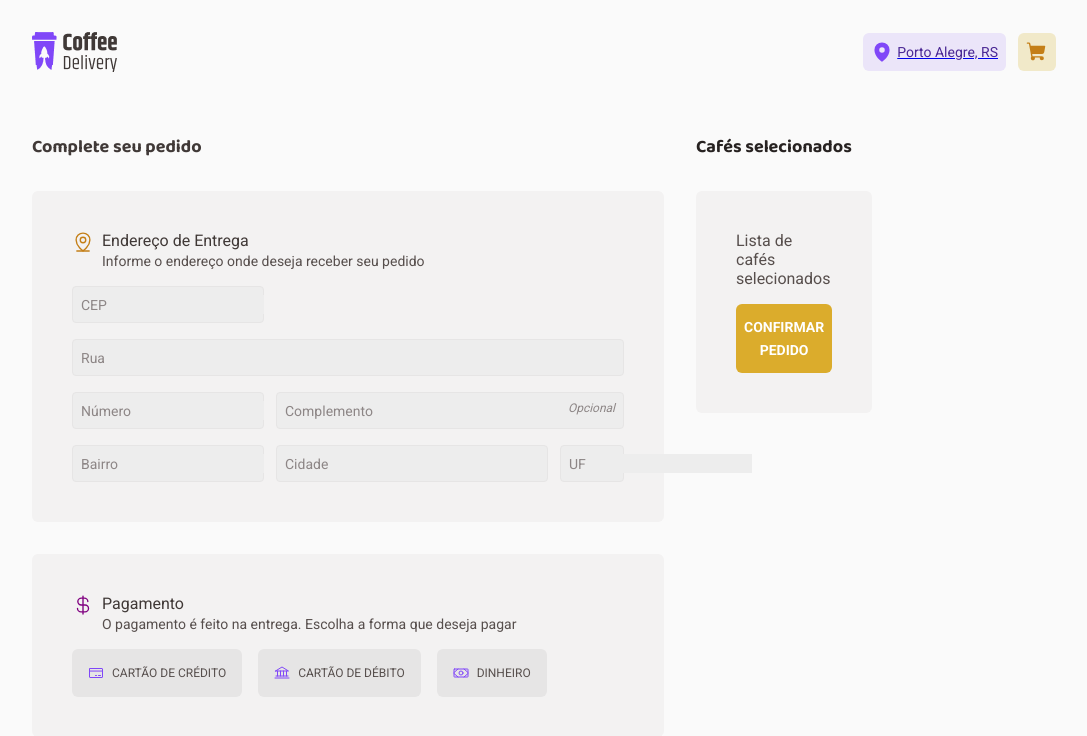
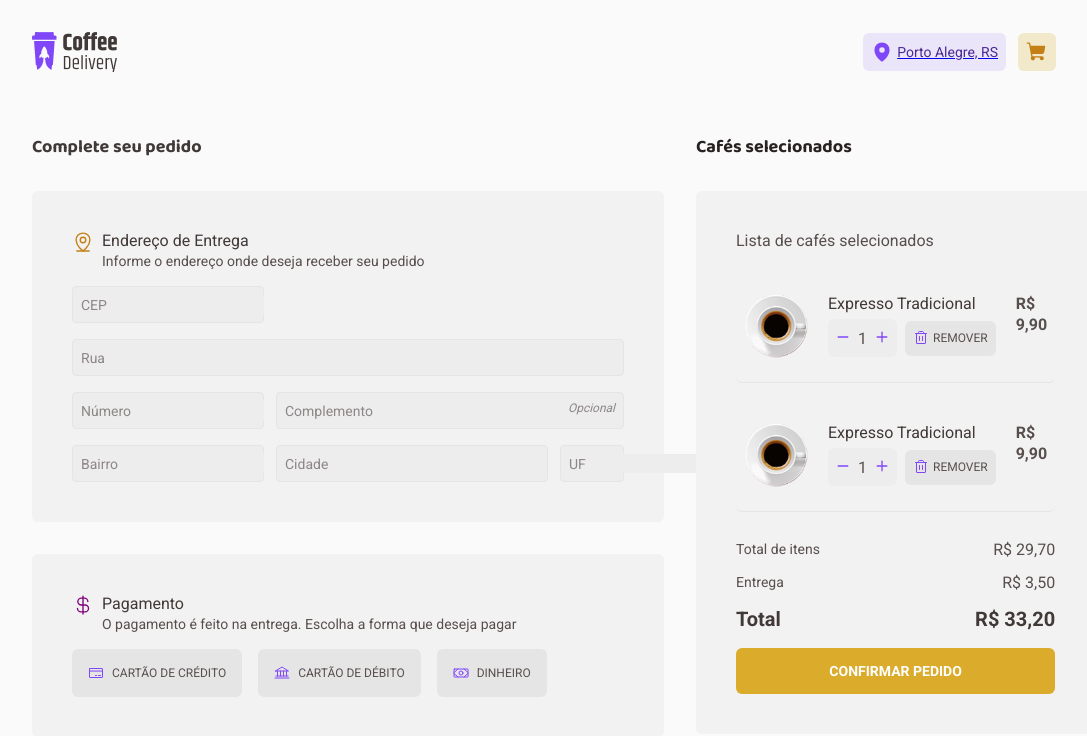
Before and after one commit to ThauanyAA/coffee-delivery, a React (Vite) app: page /checkout in a window 1280 px wide. Shown: the top 736 px of the page, without its empty margins (96-1183 px from the left). Built offline with nearby package versions, Linux system fonts and the light colour scheme.

Commit message:
Cart component

```diff
--- a/src/components/Cart/index.tsx
+++ b/src/components/Cart/index.tsx
@@ -1,6 +1,8 @@
 import { Button } from "../Button";
 import { Card } from "../Card";
-import { Title } from "../Typography";
+import { SelectedCoffee } from "../SelectedCoffee";
+import { Text, Title } from "../Typography";
+import { InfoContainer, ItemsInfo, SelectedItemsContainer } from "./styles";
 
 export function Cart() {
   return (
@@ -10,8 +12,41 @@ export function Cart() {
       </Title>
       <Card>
         <p>Lista de cafés selecionados</p>
+        <SelectedItemsContainer>
+          <SelectedCoffee />
+          <SelectedCoffee />
+        </SelectedItemsContainer>
 
-        <Button type="button">
+        <InfoContainer>
+          <ItemsInfo>
+            <Text variant="s" weight={400} color="base-text">
+              Total de itens
+            </Text>
+            <Text variant="m" weight={400} color="base-text">
+              R$ 29,70
+            </Text>
+          </ItemsInfo>
+
+          <ItemsInfo>
+            <Text variant="s" weight={400} color="base-text">
+              Entrega
+            </Text>
+            <Text variant="m" weight={400} color="base-text">
+              R$ 3,50
+            </Text>
+          </ItemsInfo>
+
+          <ItemsInfo>
+            <Text variant="l" color="base-subtitle" weight={700}>
+              Total
+            </Text>
+            <Text variant="l" color="base-subtitle" weight={700}>
+              R$ 33,20
+            </Text>
+          </ItemsInfo>
+        </InfoContainer>
+
+        <Button type="button" variant="primary">
           Confirmar pedido
         </Button>
       </Card>
--- a/src/components/Cart/styles.ts
+++ b/src/components/Cart/styles.ts
@@ -0,0 +1,21 @@
+import { styled } from 'styled-components'
+
+export const SelectedItemsContainer = styled.div`
+  display: flex;
+  flex-direction: column;
+  gap: 0.75rem;
+`
+
+export const InfoContainer = styled.div`
+  width: 100%;
+  display: flex;
+  flex-direction: column;
+  gap: 0.75rem;
+  margin-top: 0.75rem;
+`
+
+export const ItemsInfo = styled.div`
+  display: flex;
+  flex-direction: row;
+  justify-content: space-between;
+`
```
